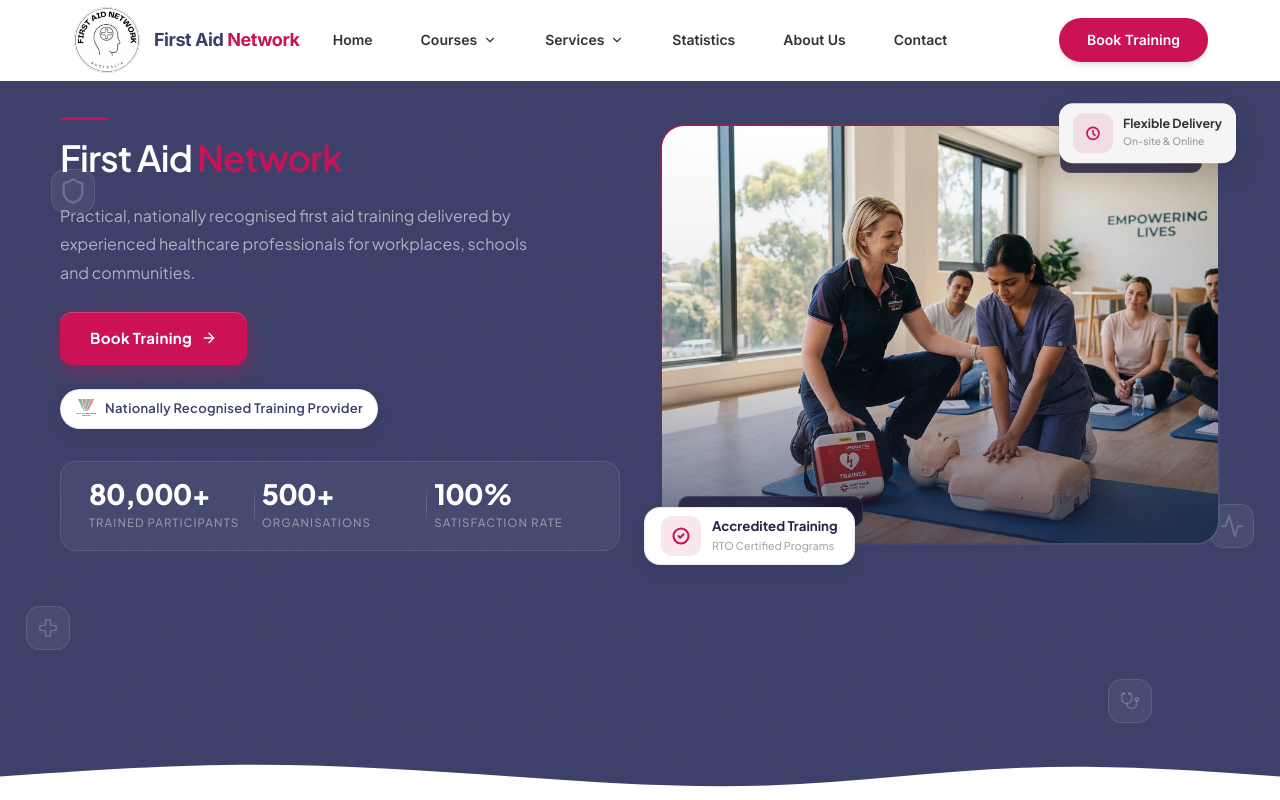
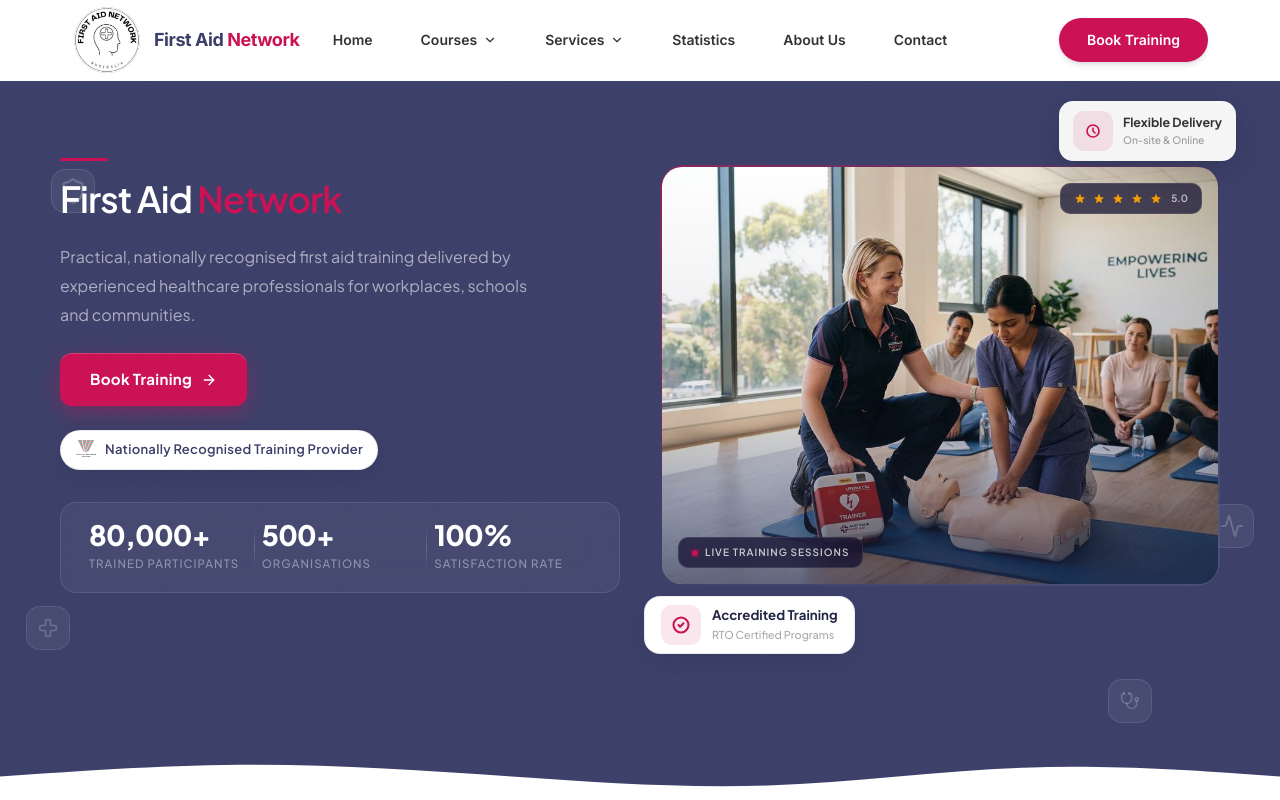
Before and after one commit to Gireeshma27/first-aid, a Next.js app: page / in a window 1280 px wide. Shown: the top 800 px of the page. Built offline with nearby package versions, Linux system fonts and the light colour scheme.

Commit message:
hero section fix

```diff
--- a/sections/hero.tsx
+++ b/sections/hero.tsx
@@ -180,7 +180,7 @@ export function Hero() {
         }
         .img-frame-inner {
           border-radius: 22px;
-          overflow: hidden;
+          overflow: visible;
           position: relative;
         }
         .img-glow-bg {
@@ -329,7 +329,7 @@ export function Hero() {
             </div>
 
             {/* ── RIGHT: Image ── */}
-            <div className="anim-right d3 relative flex justify-center lg:justify-end">
+            <div className="anim-right d3 relative flex justify-center lg:justify-end pb-8 pt-8 lg:pb-12 lg:pt-12">
 
               {/* Glow behind image */}
               <div className="img-glow-bg" />
@@ -337,7 +337,7 @@ export function Hero() {
               {/* Gradient-border frame */}
               <div className="img-frame w-full max-w-[620px]" style={{ position: "relative", zIndex: 1 }}>
                 <div className="img-frame-inner">
-                  <div className="relative aspect-[4/3]">
+                  <div className="relative aspect-[4/3] overflow-hidden rounded-[20px]">
                     <Image
                       src="/images/hero aid.png"
                       alt="CPR training session with first aid instructor teaching students"
@@ -376,7 +376,7 @@ export function Hero() {
 
               {/* Badge — Accredited (bottom-left) */}
               <div
-                className="badge-white absolute -bottom-5 -left-4 hidden md:flex anim-float"
+                className="badge-white absolute bottom-2 left-2 lg:-bottom-5 lg:-left-4 hidden lg:flex lg:anim-float"
                 style={{ animationDelay: "1s", animationDuration: "5.5s", zIndex: 10 }}
               >
                 <div className="badge-icon-wrap" style={{ background: "rgba(203,21,78,0.1)" }}>
@@ -392,7 +392,7 @@ export function Hero() {
 
               {/* Badge — Flexible (top-right) */}
               <div
-                className="absolute -top-4 -right-4 hidden md:flex anim-float"
+                className="absolute top-2 right-2 lg:-top-4 lg:-right-4 hidden lg:flex lg:anim-float"
                 style={{
                   animationDelay: "2s",
                   animationDuration: "6s",
```
